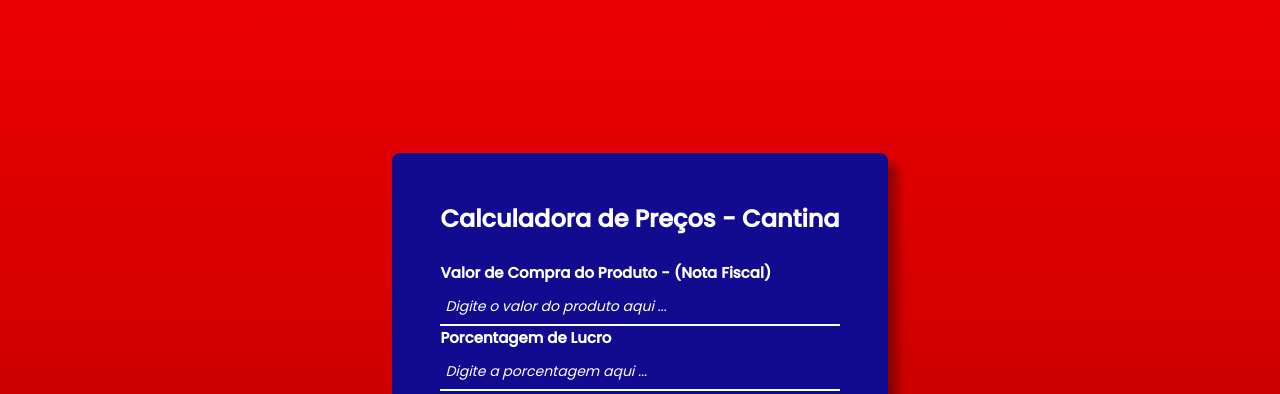
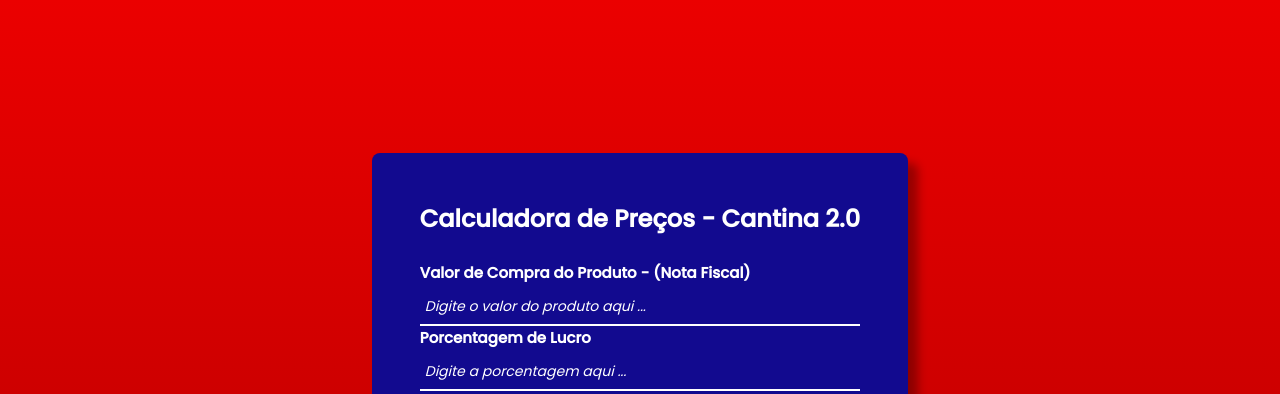
Before and after one commit to dev-davimarques/sb_calculadora, a plain HTML site: page index.html in a window 1280 px wide. Shown: the top 394 px of the page. Drawn offline with Linux system fonts and the light colour scheme.

```diff
--- a/index.html
+++ b/index.html
@@ -11,7 +11,7 @@
     <main id="container">
         <div id="calculator">
             <h2>
-                Calculadora de Preços - Cantina
+                Calculadora de Preços - Cantina 2.0
             </h2>
 
             <div id="input-box">
```
